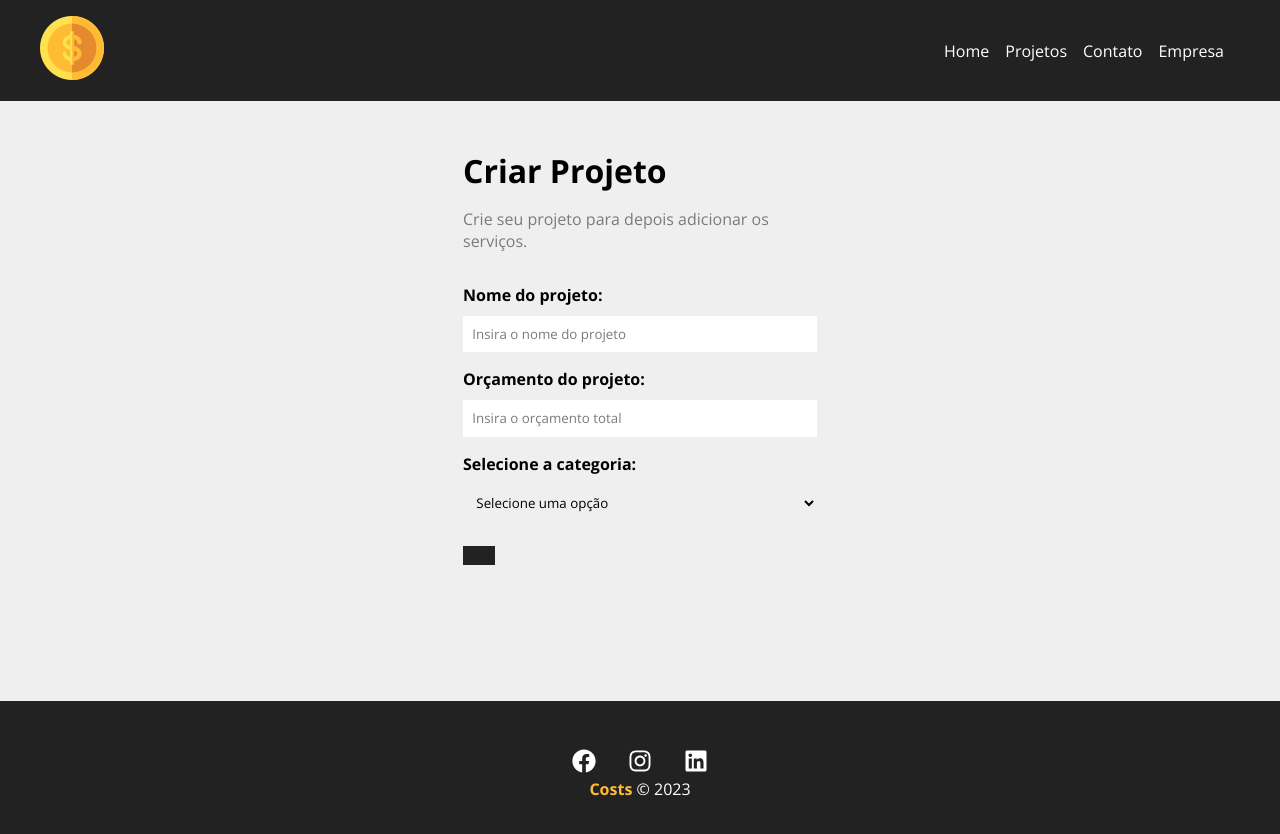
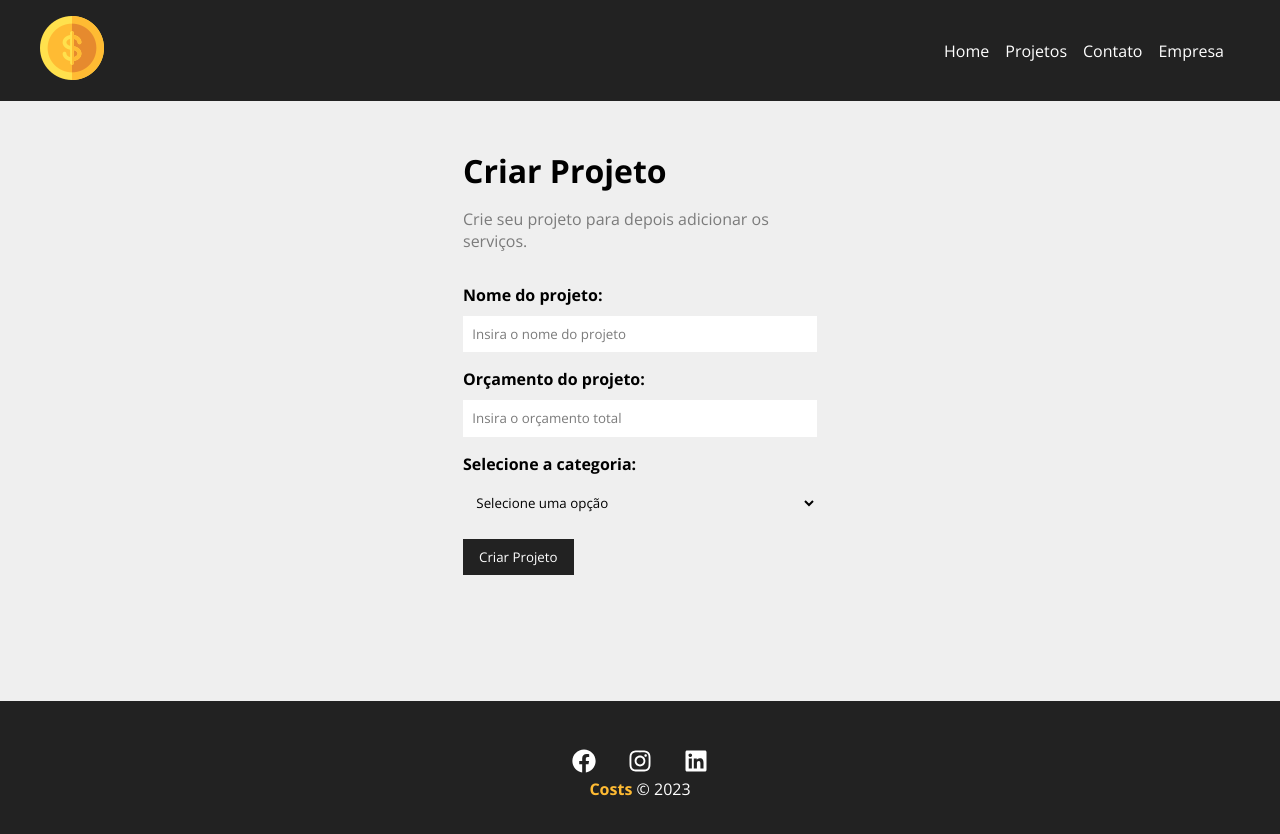
Before and after one commit to joao-damorim/react-costs, a React (Create React App) app: page /newproject in a window 1280 px wide. Shown: the top 834 px of the page. Built offline with nearby package versions, Linux system fonts and the light colour scheme; the HTML template or start-up script is replaced by a standard one.

Commit message:
Form Componentization - part 3 - passing btnText

```diff
--- a/src/components/pages/NewProject.tsx
+++ b/src/components/pages/NewProject.tsx
@@ -6,7 +6,7 @@ function NewProject() {
        <div className={styles.newproject_container}>
         <h1>Criar Projeto</h1>
         <p>Crie seu projeto para depois adicionar os serviços.</p>
-        <ProjectForm />
+        <ProjectForm btnText="Criar Projeto"/>
        </div>
     )
 }
--- a/src/components/project/ProjecForm.tsx
+++ b/src/components/project/ProjecForm.tsx
@@ -4,7 +4,11 @@ import InputForm from '../form/InputForm';
 import Select from '../form/Select';
 import styles from './ProjectForm.module.css';
 
-function ProjectForm() {
+interface IProjectForm {
+    btnText: string;
+}
+
+function ProjectForm(props: IProjectForm) {
     return (
         <form className={styles.form}>
             <InputForm
@@ -18,7 +22,7 @@ function ProjectForm() {
                 name="budget"
                 placeholder="Insira o orçamento total"/>
             <Select name="category_id" text="Selecione a categoria"/>
-            <ButtonSubmit text=""/>
+            <ButtonSubmit text={props.btnText}/>
         </form>
     )
 }
```
